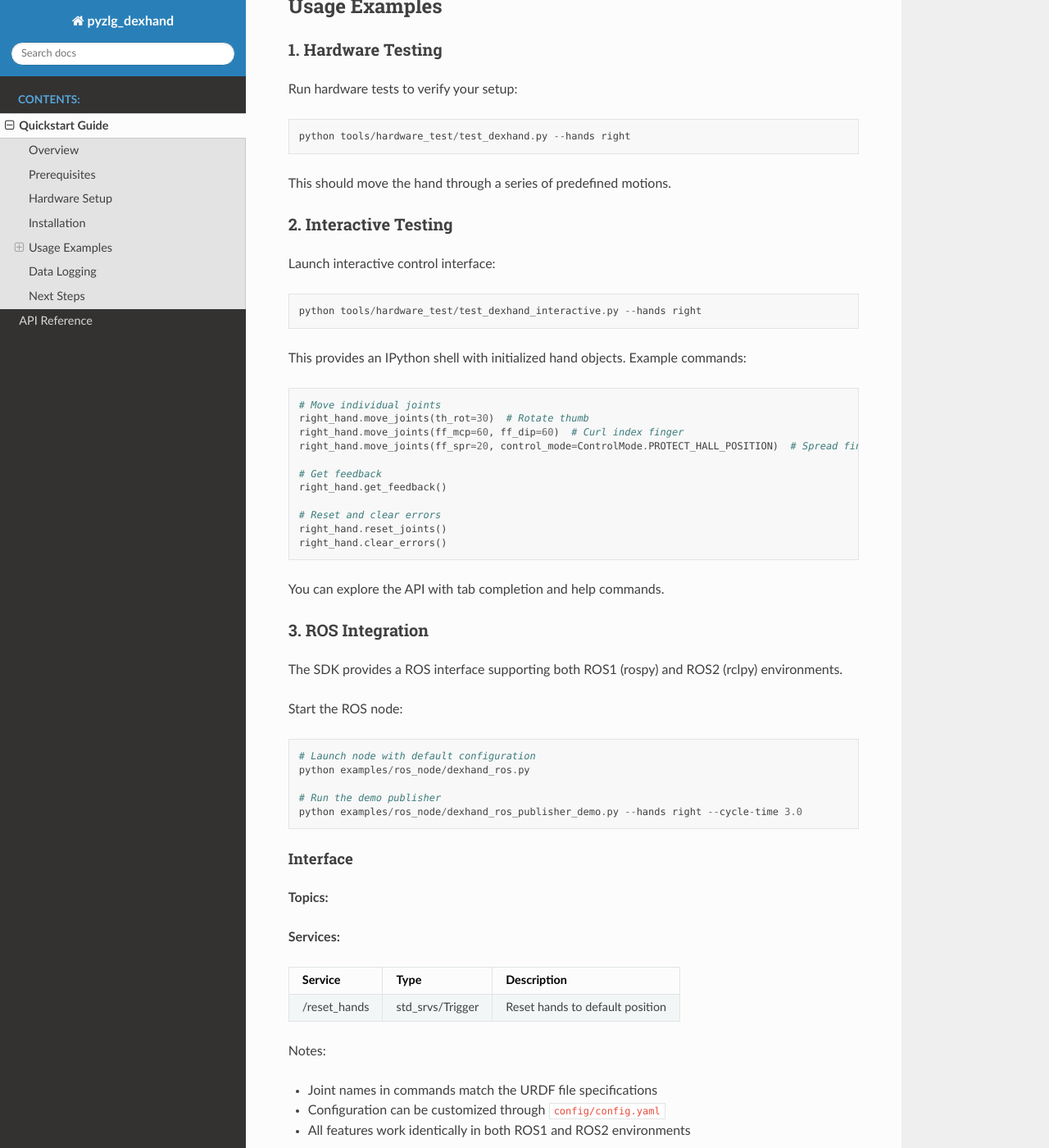
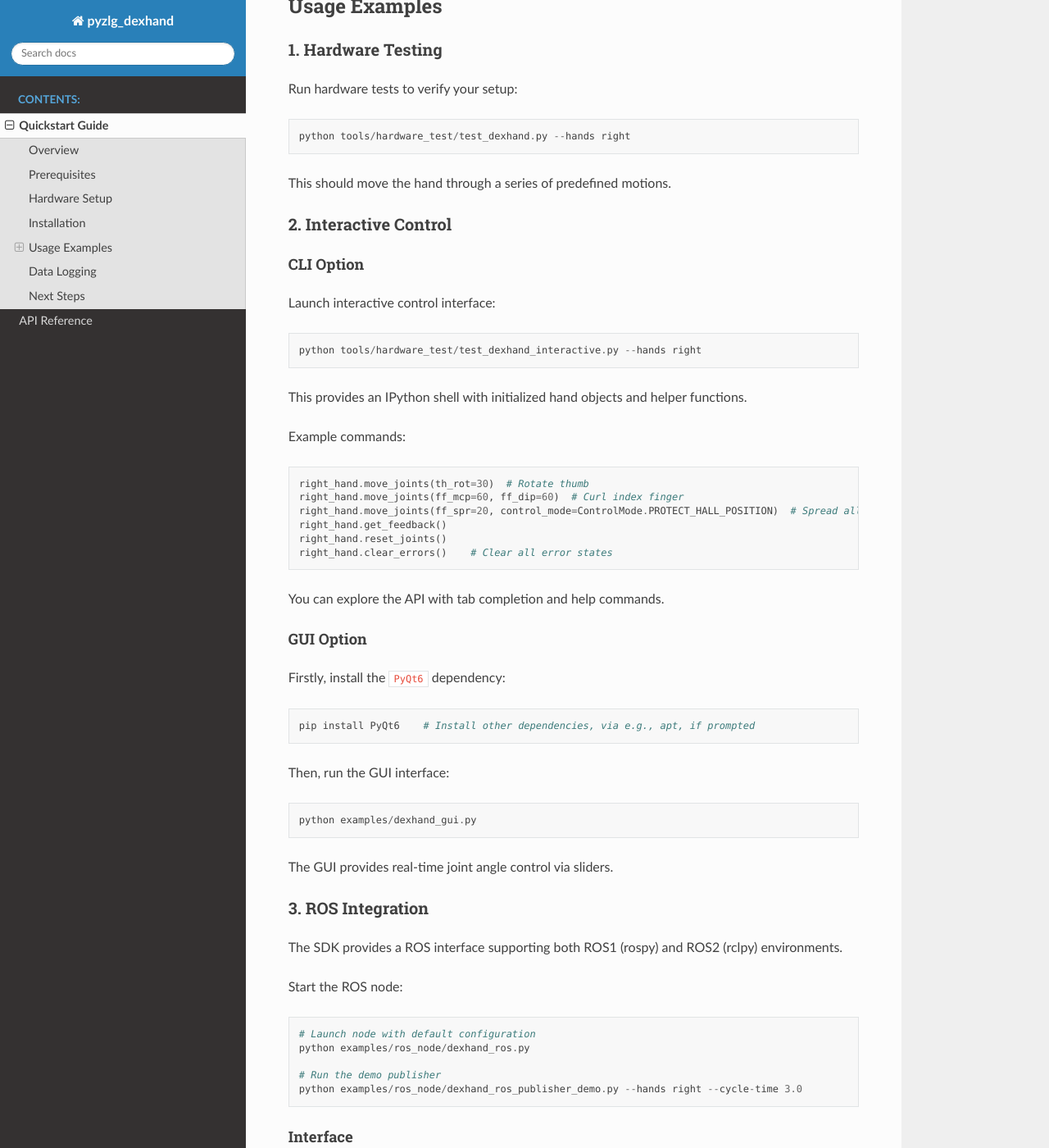
Before and after one commit to DexRobot/pyzlg_dexhand, a Sphinx documentation site: the page built from docs/quickstart.rst, in a window 1280 px wide and 1400 px high, scrolled down 1598 px. Shown: the whole window at 82% size. Built offline with Sphinx 7.4.7 and the Read the Docs theme 3.1.0, drawn with Linux system fonts in a browser that asks for light colours.

Commit message:
docs(readme): add gui option for interactive control
Updated the README and quickstart documentation to include a new
GUI option for interactive control of the hand. This addition
provides users with a real-time joint angle control interface
via sliders, enhancing usability. Instructions for installing
the necessary PyQt6 dependency and running the GUI are also
included.

```diff
--- a/docs/quickstart.rst
+++ b/docs/quickstart.rst
@@ -64,28 +64,41 @@ Run hardware tests to verify your setup::
 
 This should move the hand through a series of predefined motions.
 
-2. Interactive Testing
-^^^^^^^^^^^^^^^^^^^
+2. Interactive Control
+^^^^^^^^^^^^^^^^^^
+
+CLI Option
+"""""""""
 
 Launch interactive control interface::
 
     python tools/hardware_test/test_dexhand_interactive.py --hands right
 
-This provides an IPython shell with initialized hand objects. Example commands::
+This provides an IPython shell with initialized hand objects and helper functions.
 
-    # Move individual joints
+Example commands::
+
     right_hand.move_joints(th_rot=30)  # Rotate thumb
     right_hand.move_joints(ff_mcp=60, ff_dip=60)  # Curl index finger
-    right_hand.move_joints(ff_spr=20, control_mode=ControlMode.PROTECT_HALL_POSITION)  # Spread fingers
-
-    # Get feedback
+    right_hand.move_joints(ff_spr=20, control_mode=ControlMode.PROTECT_HALL_POSITION)  # Spread all fingers, with alternative control mode
     right_hand.get_feedback()
-
-    # Reset and clear errors
     right_hand.reset_joints()
-    right_hand.clear_errors()
+    right_hand.clear_errors()    # Clear all error states
 
 You can explore the API with tab completion and help commands.
+
+GUI Option
+"""""""""
+
+Firstly, install the ``PyQt6`` dependency::
+
+    pip install PyQt6    # Install other dependencies, via e.g., apt, if prompted
+
+Then, run the GUI interface::
+
+    python examples/dexhand_gui.py
+
+The GUI provides real-time joint angle control via sliders.
 
 3. ROS Integration
 ^^^^^^^^^^^^^^^
```
Also changed, not shown: README.md (+19 -1 lines), README_zh.md (+19 -1 lines).
